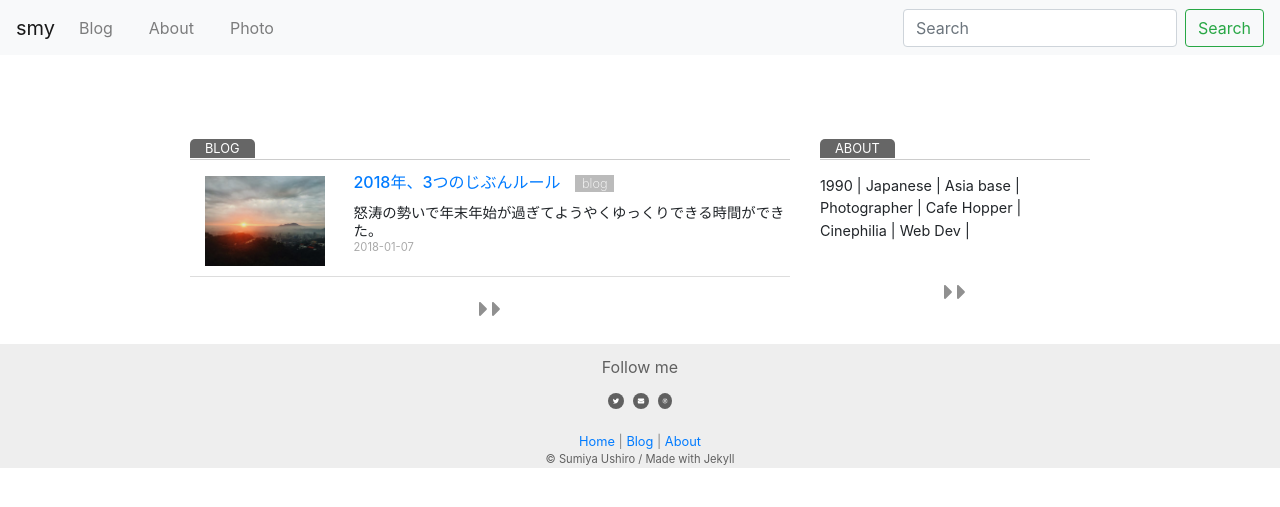
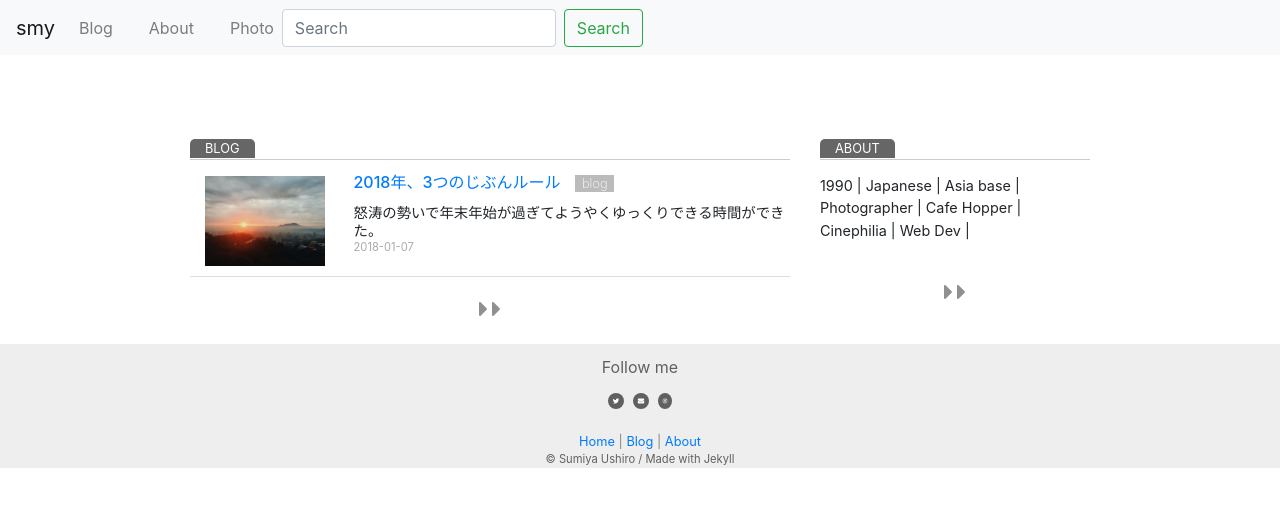
Before and after one commit to sumi0820/smy-jp-v1, a Jekyll site: the page built from index.md, in a window 1280 px wide. Shown: the top 507 px of the page. Built offline with Jekyll 4.4.1, drawn with Linux system fonts in a browser that asks for light colours; nearby versions of some CDN libraries.

Commit message:
initial commit

```diff
--- a/_includes/top-nav.html
+++ b/_includes/top-nav.html
@@ -6,7 +6,7 @@
     <span class="navbar-toggler-icon"></span>
   </button>
     <div class="collapse navbar-collapse" id="navbarSupportedContent">
-      <ul class="navbar-nav mr-auto">
+      <ul class="navbar-nav .ml-auto navbar-light bg-light">
           <li class="nav-item">
             <a class="nav-link" href="{{ site.url }}/blog/">Blog</a>
           </li>
```
